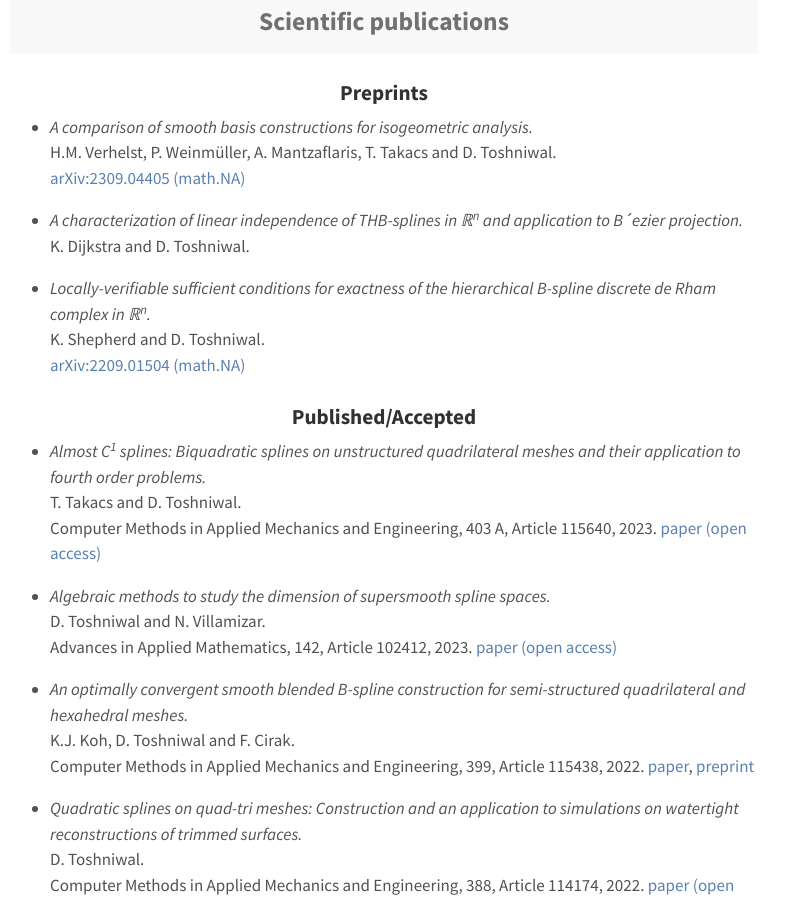
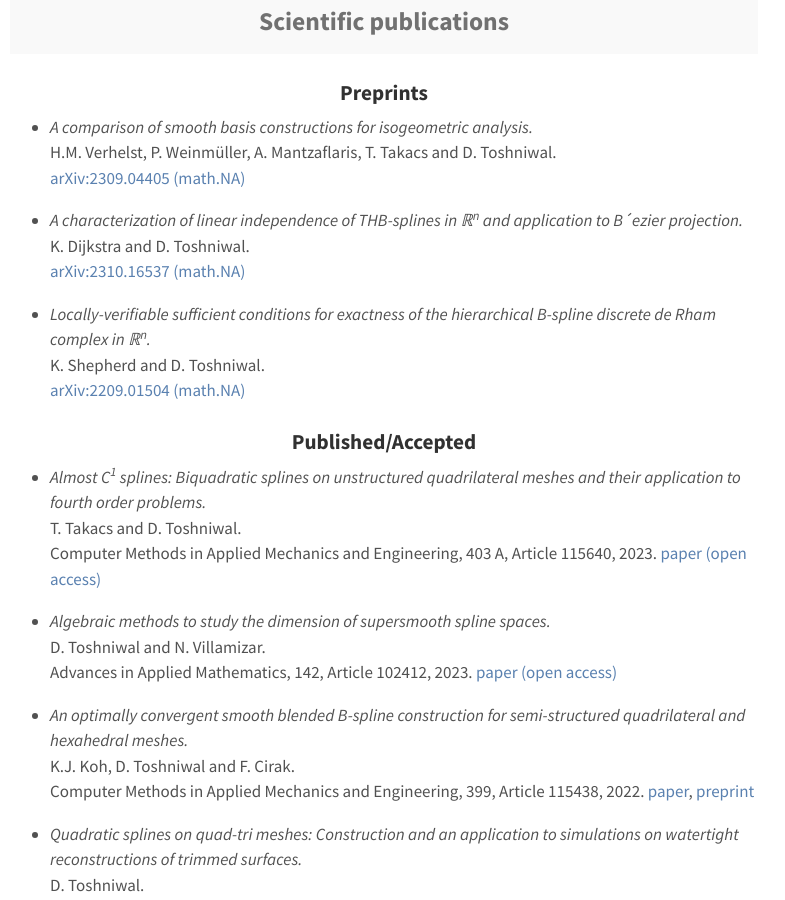
Before and after one commit to dtoshniwal/dtoshniwal.github.io, a Jekyll site: the page built from research.md, in a window 1280 px wide and 900 px high, scrolled down 745 px. Shown: the whole window, without its empty margins (256-1041 px from the left). Built offline with Jekyll 4.4.1, drawn with Linux system fonts in a browser that asks for light colours.

Commit message:
Add arXiv link

```diff
--- a/research.md
+++ b/research.md
@@ -43,7 +43,8 @@ H.M. Verhelst, P. Weinmüller, A. Mantzaflaris, T. Takacs and D. Toshniwal.
 * <i>A characterization of linear independence of THB-splines in ℝ<sup>n</sup> and application to B´ezier projection.</i>
 <br>
 K. Dijkstra and D. Toshniwal.
-
+<br>
+[arXiv:2310.16537 (math.NA)](https://arxiv.org/abs/2310.16537/)
 
 * <i>Locally-verifiable sufficient conditions for exactness of the hierarchical B-spline discrete de Rham complex in ℝ<sup>n</sup>.</i>
 <br>
```
